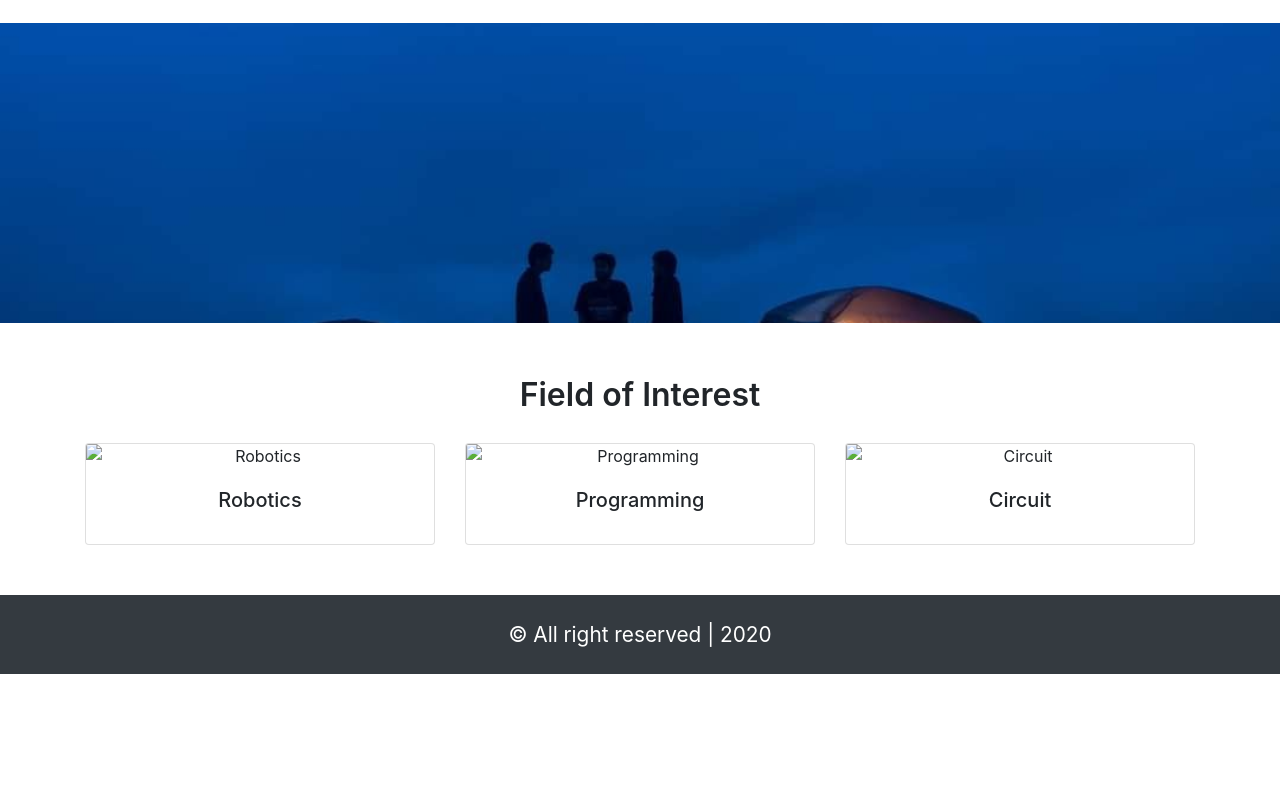
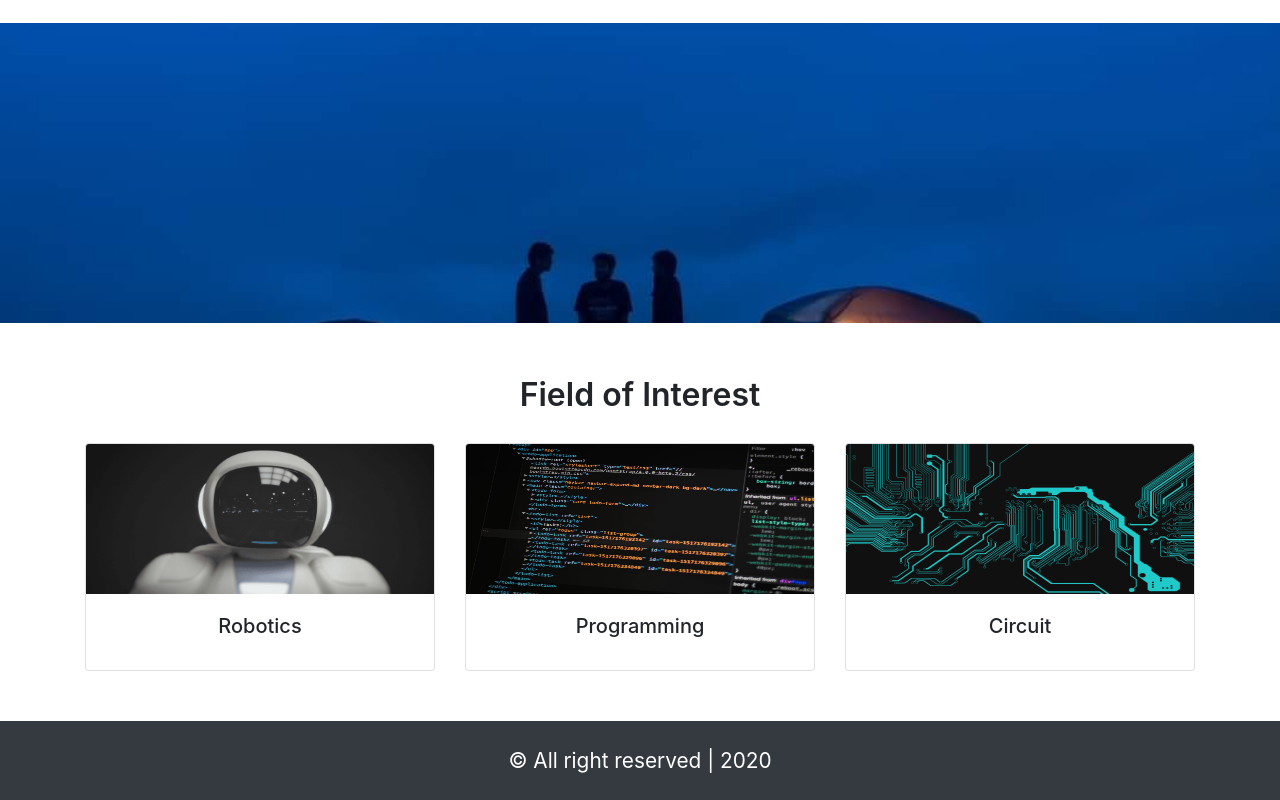
Before and after one commit to ishafayetul/Portfolio, a plain HTML site: page index.html in a window 1280 px wide. Shown: the part 531-1331 px from the top of the page. Before the commit the page ends 1205 px from the top, so only its background shows below. Drawn offline with nearby package versions, Linux system fonts and the light colour scheme; the site is published under a folder, as on GitHub Pages, so addresses that start at the root find nothing; no server answers.

Commit message:
Update index.html

```diff
--- a/index.html
+++ b/index.html
@@ -76,7 +76,7 @@
       <div class="row justify-content-center">
         <div class="col-12	col-sm-12	col-md-4	col-lg-4	col-xl-4" data-aos="fade-down">
           <div class="card">
-            <img class="card-img-top zoom-img" src="/images/robotics.png" alt="Robotics">
+            <img class="card-img-top zoom-img" src="images/robotics.png" alt="Robotics">
             <div class="card-body">
               <h5 class="card-title">Robotics</h5>
             </div>
@@ -85,7 +85,7 @@
 
         <div class="col-12	col-sm-12	col-md-4	col-lg-4	col-xl-4" data-aos="fade-up">
           <div class="card">
-            <img class="card-img-top zoom-img" src="/images/programming.png" alt="Programming">
+            <img class="card-img-top zoom-img" src="images/programming.png" alt="Programming">
             <div class="card-body">
               <h5 class="card-title">Programming</h5>
             </div>
@@ -94,7 +94,7 @@
 
         <div class="col-12	col-sm-12	col-md-4	col-lg-4	col-xl-4" data-aos="fade-down">
           <div class="card">
-            <img class="card-img-top zoom-img" src="/images/circuit.png" alt="Circuit">
+            <img class="card-img-top zoom-img" src="images/circuit.png" alt="Circuit">
             <div class="card-body">
               <h5 class="card-title">Circuit</h5>
             </div>
```
